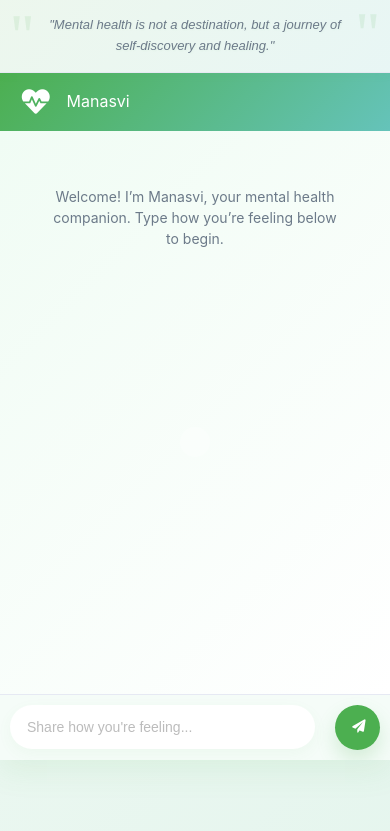
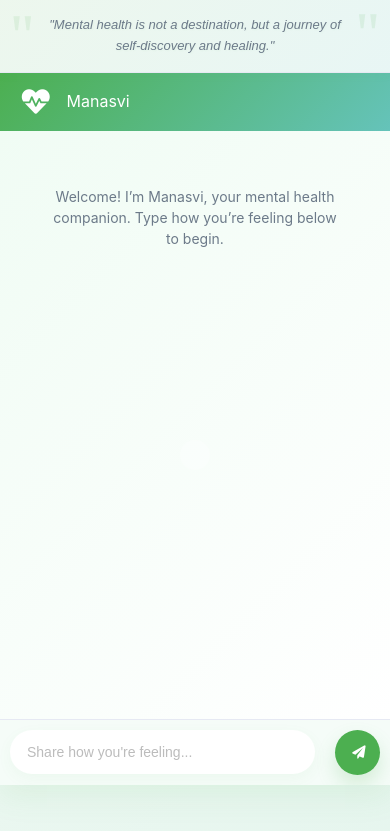
Before and after one commit to kavyachouhan/manasvi, a Flask app: page / in a window 390 px wide. Shown: the top 831 px of the page. Run offline with Flask 3, Linux system fonts and the light colour scheme.

Commit message:
Update degin for mobile devices

```diff
--- a/templates/index.html
+++ b/templates/index.html
@@ -353,7 +353,7 @@
 
         #chat-container {
           width: 100%;
-          height: 90vh;
+          height: 93vh;
           max-height: none;
           border-radius: 0;
         }
```
